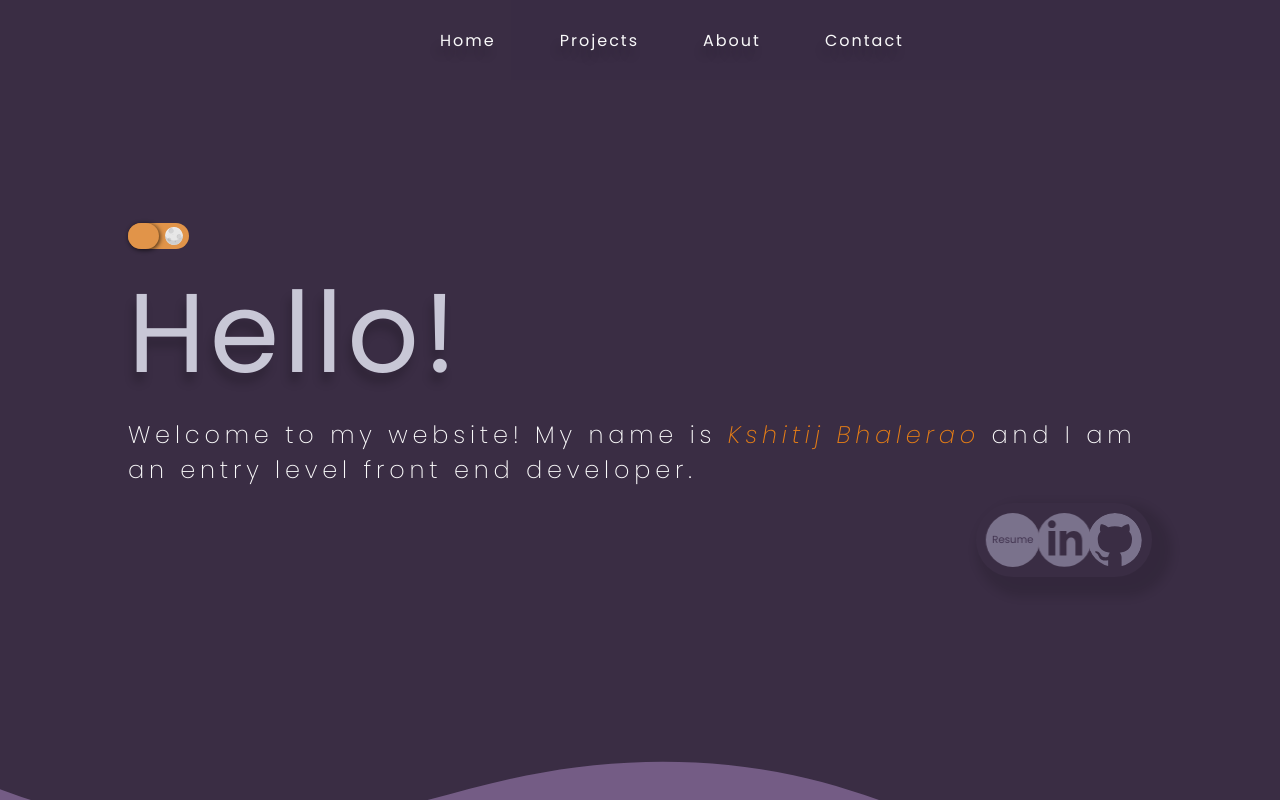
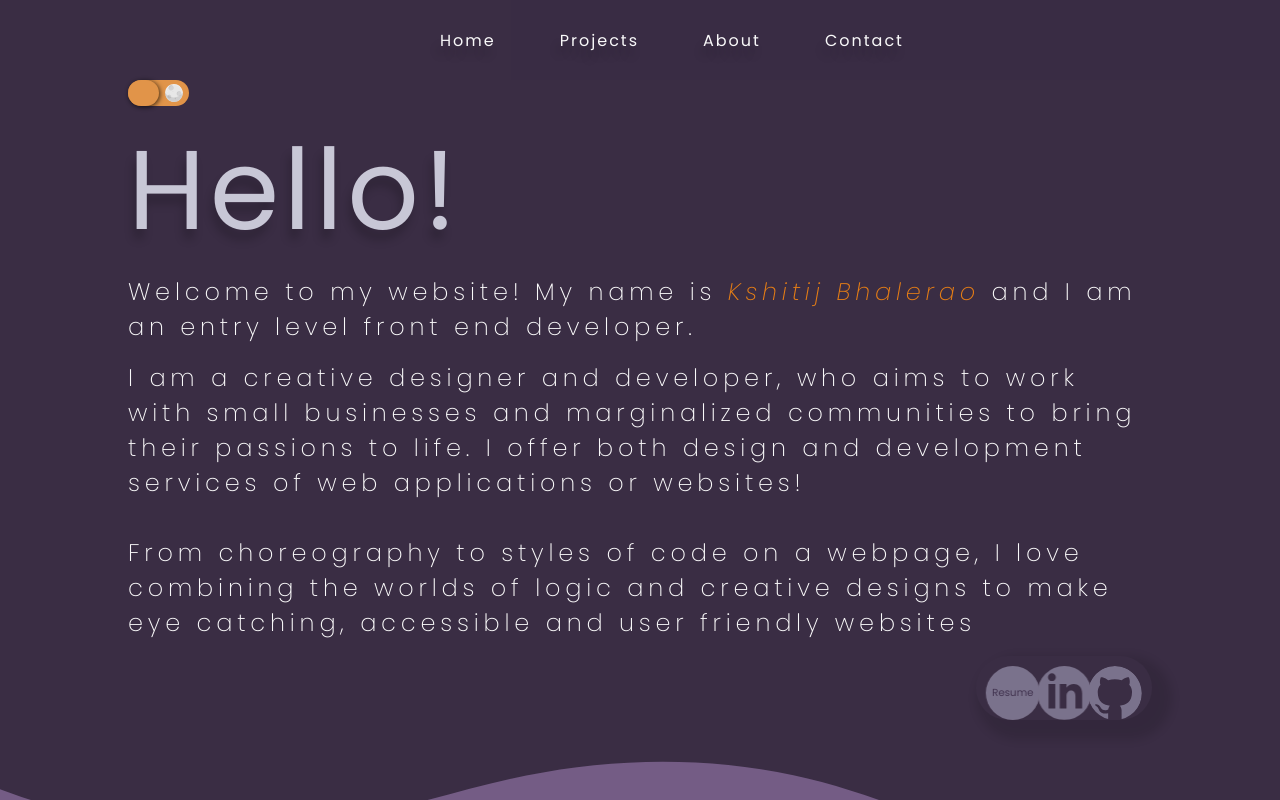
Before and after one commit to kshitij2105/codeclause_internship_Task-2, a plain HTML site: page index.html in a window 1280 px wide. Drawn offline with Linux system fonts and the light colour scheme.

Commit message:
Update index.html

```diff
--- a/index.html
+++ b/index.html
@@ -92,6 +92,8 @@
                     </div>
                     <!-- Greeting -->
                     <h3 class="desc"> Welcome to my website! My name is <span>Kshitij Bhalerao</span>  and I am an entry level front end developer.</h3>
+                    <p class="desc"> I am a creative designer and developer, who aims to work with small businesses and marginalized communities to bring their passions to life. I offer both design and development services of web applications or websites! <br> <br> From choreography to styles of code on a webpage, I love combining the worlds of logic and creative designs to make eye catching, accessible and user friendly websites</p>
+
                     <!-- Social media -->
                     <div class="socials">
                         <!-- Github -->
```
